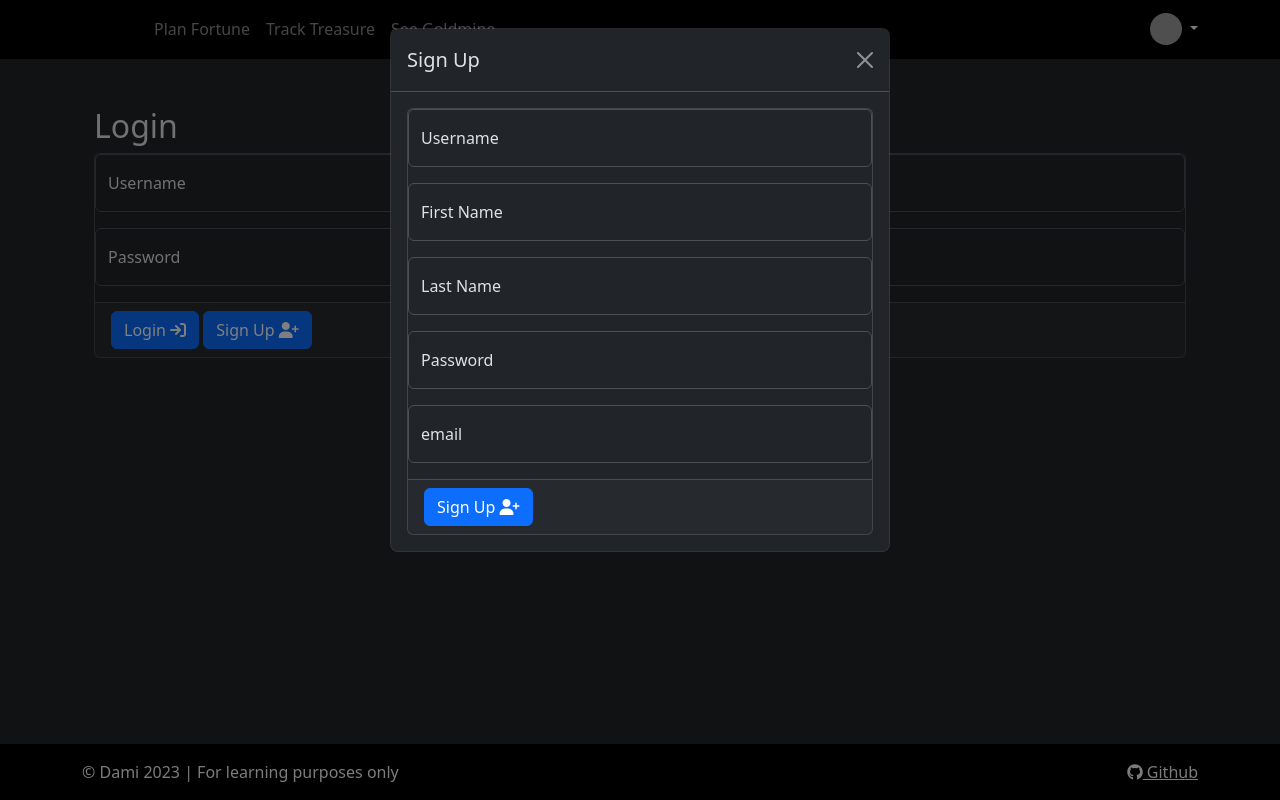
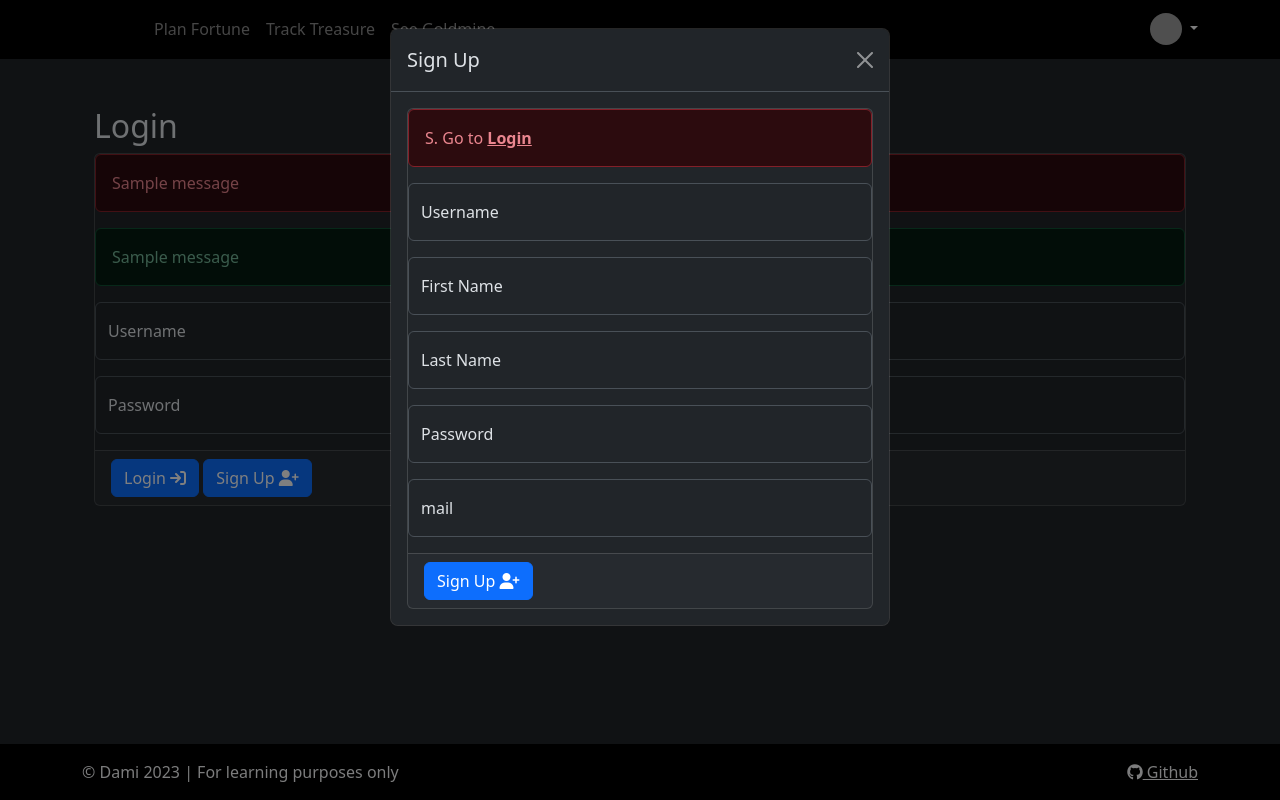
Before and after one commit to Nelkon01/Nelkon-Finance, a Flask app: page /login in a window 1280 px wide, after a click on "Sign Up". Run offline with Flask 3, Linux system fonts and the light colour scheme; tables that the repository leaves empty hold one stand-in row (values such as "Sample post"); one stand-in notice (Sample message) is shown; grey boxes are pictures that could not be loaded.

Commit message:
Fix typos, route errors and html syntax errors to ensure db populated appropriately

```diff
--- a/budgetmanager/__init__.py
+++ b/budgetmanager/__init__.py
@@ -1,4 +1,6 @@
 import os  # Module that enables interaction with operating system
+from datetime import timedelta
+
 from flask import Flask  # Framework to build python webapps
 from flask_sqlalchemy import SQLAlchemy  # ORM to interact with database
 from flask_login import LoginManager  # Import LoginManager
@@ -13,6 +15,7 @@
 
 app.config["SECRET_KEY"] = os.environ.get("SECRET_KEY")
 app.config["SQLALCHEMY_DATABASE_URI"] = os.environ.get("DB_URL")
+app.permanent_session_lifetime = timedelta(minutes=15)
 
 db = SQLAlchemy(app)
 
--- a/budgetmanager/routes.py
+++ b/budgetmanager/routes.py
@@ -8,7 +8,7 @@
 
 @app.route('/')
 def home():
-    if "user" in session:
+    if "user_id" in session:
         user_id = session["user_id"]
         curr_user = Users.query.get(user_id)
         return render_template('plan.html', user=curr_user)
@@ -76,15 +76,6 @@
     return render_template('login.html')
 
 
-@app.route("/user")
-def user():
-    if "users" in session:
-        users = session.get("users.username")
-        return f"{users}"
-    else:
-        return render_template("signup.html")
-
-
 @app.route('/add_budget_expense', methods=['POST', 'GET'])
 def add_budget_expense():
     if not current_user.is_authenticated:
@@ -109,13 +100,16 @@
 @app.route('/add_budget_income', methods=['POST', 'GET'])
 def add_budget_income():
     #     collect form data from add_budget_expense form
+    if not current_user.is_authenticated:
+        return redirect(url_for('login'))
+
     month_name = request.form.get('month_name')
     income_name = request.form.get('income_name')
     budget_amount = request.form.get('budget_amount')
 
-    budgeted_income = BudgetedExpenses(
+    budgeted_income = BudgetedIncome(
         income_name=income_name,
-        user_id=user.user_id,
+        user_id=current_user.id,
         month_name=month_name,
         budget_amount=budget_amount
     )
@@ -126,6 +120,8 @@
 
 @app.route('/add_actual_expense', methods=['POST', 'GET'])
 def add_actual_expense():
+    if not current_user.is_authenticated:
+        return redirect(url_for('login'))
     #     collect form data from add_actual_expense form
     date = request.form.get('date')
     expense_name = request.form.get('expense_name')
@@ -134,7 +130,7 @@
 
     actual_expense = ActualExpenses(
         category_name=category_name,
-        user_id=user.user_id,
+        user_id=current_user.id,
         date=date,
         actual_amount=actual_amount,
         expense_name=expense_name
@@ -146,6 +142,8 @@
 
 @app.route('/add_actual_income', methods=['POST', 'GET'])
 def add_actual_income():
+    if not current_user.is_authenticated:
+        return redirect(url_for('login'))
     #     collect form data from add_actual_expense form
     date = request.form.get('date')
     income_name = request.form.get('income_name')
@@ -153,7 +151,7 @@
 
     actual_income = ActualIncome(
         income_name=income_name,
-        user_id=user.user_id,
+        user_id=current_user.id,
         date=date,
         actual_amount=actual_amount,
     )
--- a/budgetmanager/static/js/script.js
+++ b/budgetmanager/static/js/script.js
@@ -1,3 +1,4 @@
- $(function() {
+
+$(function() {
             $('.datepicker').datepicker();
         });
--- a/budgetmanager/templates/login.html
+++ b/budgetmanager/templates/login.html
@@ -4,6 +4,12 @@
     <div class="container-fluid pt-5">
         <h2>Login</h2>
         <div class="card">
+            <div class="alert alert-danger">
+                {{ get_flashed_messages(category_filter=['error']) | join }}
+            </div>
+            <div class="alert alert-success">
+                {{ get_flashed_messages(category_filter=['success']) | join }}
+            </div>
             <form action="{{ url_for('login') }}" method="POST">
                 <div class="form-floating mb-3">
                     <input type="text" class="form-control" id="username" name="username"
@@ -12,7 +18,7 @@
                 </div>
                 <div class="form-floating mb-3">
                     <input type="password" class="form-control" id="password" name="password"
-                           placeholder="Please Enter First Name">
+                           placeholder="Please enter password">
                     <label for="password">Password</label>
                 </div>
                 <div class="card-footer">
@@ -39,8 +45,20 @@
                     </div>
                     <div class="modal-body">
 
+
                         <!--Form-->
                         <div class="card">
+
+                            {#                        Flash Message #}
+                            {% with messages = get_flashed_messages() %}
+                                {% if messages %}
+                                    {% for message in messages %}
+                                        <div class="alert alert-danger" role="alert">
+                                            {{ message[0] }}. Go to <a href="{{ url_for('login') }}" class="alert-link">Login</a>
+                                        </div>
+                                    {% endfor %}
+                                {% endif %}
+                            {% endwith %}
                             <form action="{{ url_for('signup') }}" method="POST">
                                 <div class="form-floating mb-3">
                                     <input type="text" class="form-control" id="username" name="username"
@@ -65,7 +83,7 @@
                                 <div class="form-floating mb-3">
                                     <input type="email" class="form-control" id="email" name="email"
                                            placeholder="Please enter your email">
-                                    <label for="email">email</label>
+                                    <label for="email">mail</label>
                                 </div>
                                 <div class="card-footer">
                                     <button class="btn btn-primary" type="submit">
```
Also changed, not shown: budgetmanager/templates/plan.html (+13 -8 lines).
